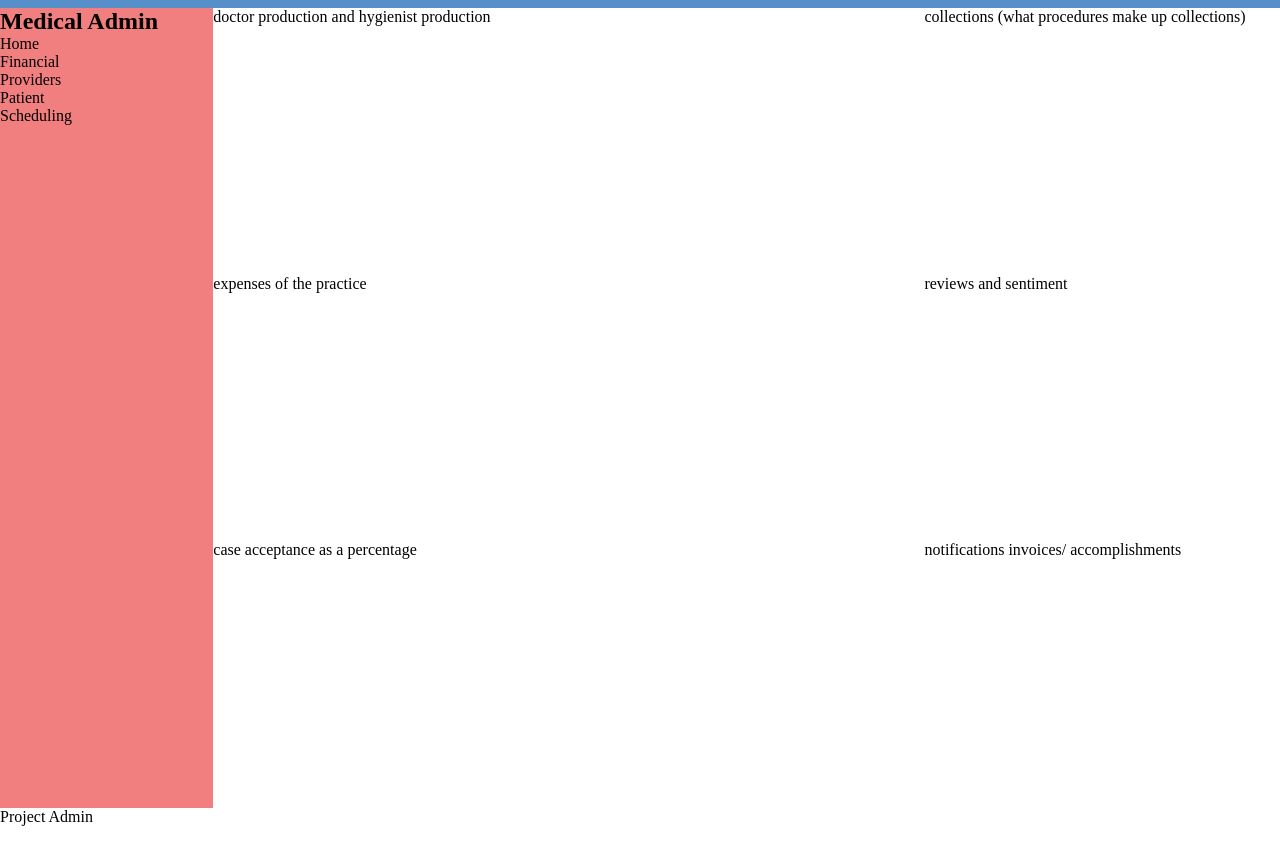
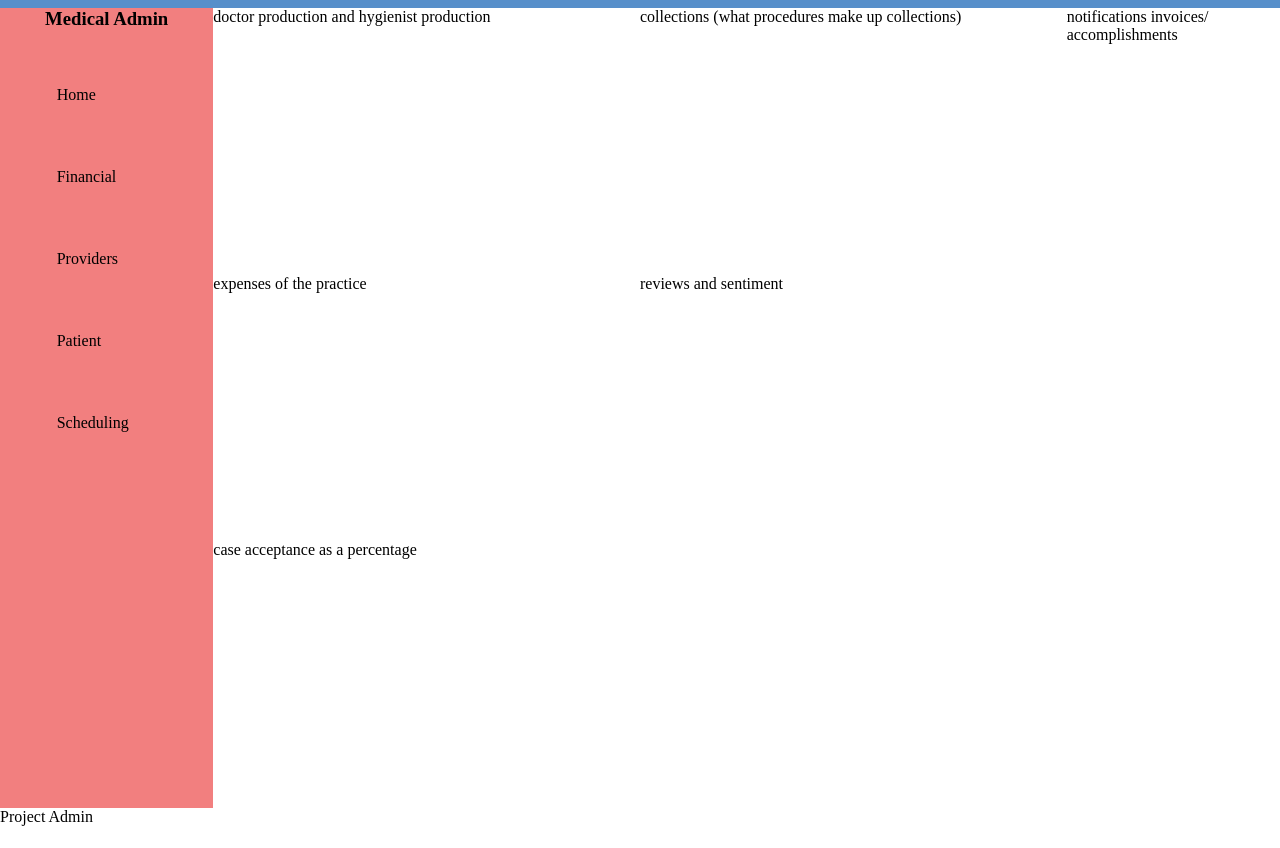
Before and after one commit to nevinb60/admin, a plain HTML site: page public/index.html in a window 1280 px wide. Shown: the part 32-880 px from the top of the page. Drawn offline with Linux system fonts and the light colour scheme.

Commit message:
more formatting

```diff
--- a/public/index.html
+++ b/public/index.html
@@ -25,7 +25,7 @@
 
     <div class="container">
         <div class="sidebar">
-            <h2>Medical Admin</h2>
+            <h3>Medical Admin</h2>
                 <ul>
                     <li>Home</li>
                     <li>Financial</li>
@@ -35,7 +35,7 @@
                 </ul>
         </div>
 
-
+        <div class="dashboard">
             <div class="custom">
                 <div class="production">
                     <div class="overall">
@@ -66,16 +66,20 @@
                     case acceptance as a percentage
 
                 </div>
+            </div>
 
             <div class="notifications">
 
                 notifications invoices/ accomplishments
             </div>
 
+
+        </div>
+
     </div>
 
 
-    </div>
+
 
     <div class="footer">
         <p>Project Admin</p>
--- a/public/style.css
+++ b/public/style.css
@@ -1,5 +1,6 @@
 :root {
     --backgroundColor: #578FCA;
+
 }
 
 * {
@@ -31,8 +32,18 @@ html {
     width: 300px;
 }
 
+.header>ul>li:hover {
+    cursor: pointer;
+}
+
+
+
 ul>li {
     list-style-type: none;
+}
+
+.sidebar>ul>li:hover {
+    background-color: gray;
 }
 
 .container {
@@ -43,20 +54,34 @@ ul>li {
 
 .sidebar {
     background-color: rgb(242, 127, 127);
+    display: flex;
+    align-items: center;
+    flex-direction: column;
+    gap: 24px;
 
+}
+
+.sidebar>ul>li {
+    width: 100px;
+
+    padding: 32px;
+}
+
+.dashboard {
+    display: grid;
+    grid-template-columns: 4fr 1fr;
+}
+
+.custom {
+    display: grid;
+    grid-template-columns: 1fr 1fr;
 
 
 }
 
-.custom {
-    display: grid;
-    grid-template-columns: 2fr 1fr;
+.overall {}
 
-}
-
-.overall {
-    grid-row: 1/2;
-}
+.notifications {}
 
 .footer {
     height: 5%;
```
Lines whose indentation alone changed are shown as unchanged.
